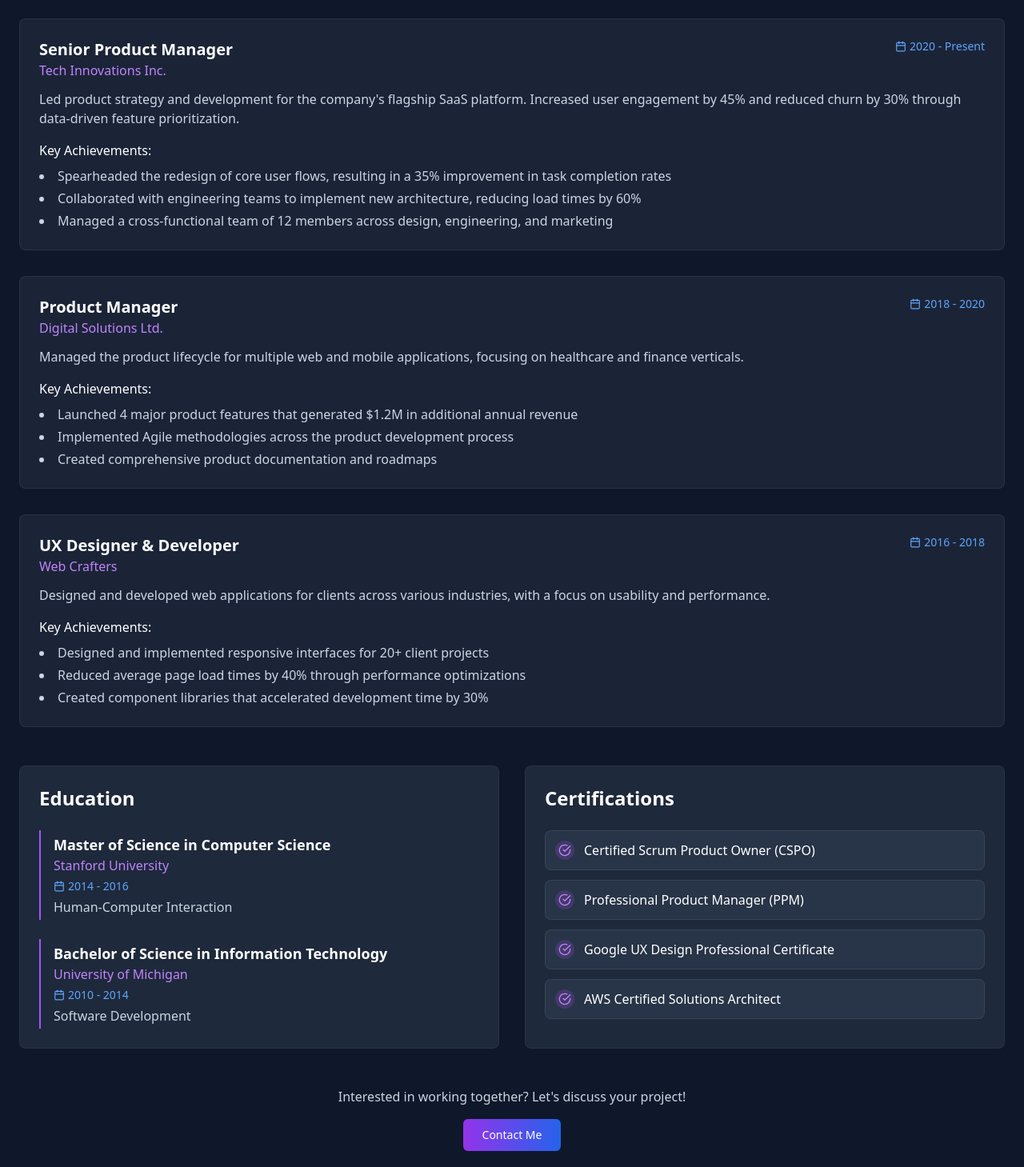
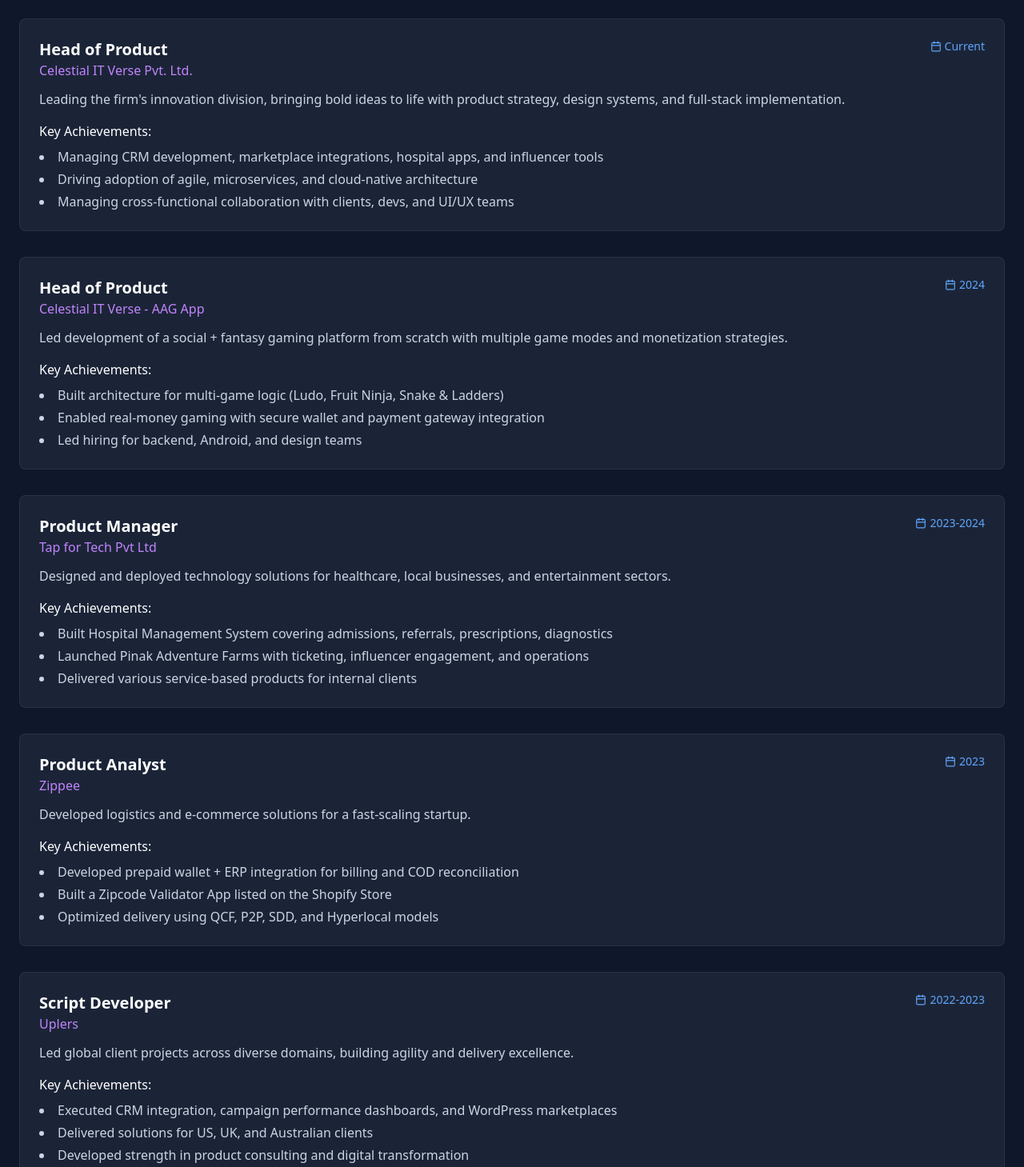
Before and after one commit to Arpit019/personal-profile-launchpad, a React (Vite) app: page /personal-profile-launchpad/resume in a window 1280 px wide. Shown: the part 411-1870 px from the top of the page at 80% size. Built offline with nearby package versions, Linux system fonts and the light colour scheme.

Commit message:
Refactor: Update content with detailed summary
Update content across the site with detailed information about the author's experience, skills, and journey. Ensure all links in the navbar are redirecting to the right area.

```diff
--- a/src/components/Experience.tsx
+++ b/src/components/Experience.tsx
@@ -14,30 +14,51 @@ const Experience = () => {
     {
       position: "Head of Product",
       company: "Celestial IT Verse Pvt. Ltd.",
-      period: "Oct 2024 - Present",
-      description: "Spearheading the creation of a Winzo/MPL-style gaming ecosystem from scratch. Built and scaled a full product + dev team for end-to-end game development. Defined architecture, tech stack, and monetization strategy. Leading vendor onboarding, gameplay UX, and backend scalability.",
-      achievement: "Launched platform with 500K+ DAU in first month"
+      period: "Current",
+      description: "Leading the firm's innovation division to bring bold ideas to life with product strategy, design systems, and full-stack implementation. Managing CRM development, marketplace integrations, hospital apps, and influencer tools. Driving adoption of agile, microservices, and cloud-native architecture.",
+      achievement: "Built scalable ecosystem of interconnected products"
+    },
+    {
+      position: "Head of Product - AAG App",
+      company: "Celestial IT Verse Pvt. Ltd.",
+      period: "2024",
+      description: "Led development of a social + fantasy gaming platform from scratch. Built architecture for multi-game logic (Ludo, Fruit Ninja, Snake & Ladders), enabled real-money gaming with secure wallet systems, designed vendor monetization models, and managed hiring for backend, Android, and design teams.",
+      achievement: "Launched platform with impressive user acquisition"
     },
     {
       position: "Product Manager",
       company: "Tap for Tech Pvt Ltd",
-      period: "July 2024 - Oct 2024",
-      description: "Launched a full-scale Hospital Management System (HMS) boosting operational efficiency by 30%. Designed and deployed adventure booking & event systems for Pinak Adventure Park. Rolled out custom enterprise software, automating operations and improving productivity by 40%.",
-      achievement: "Reduced operational costs by 45%"
+      period: "2023-2024",
+      description: "Built Hospital Management System (HMS) covering admissions, referrals, prescriptions, diagnostics, and analytics. Launched Pinak Adventure Farms with influencer engagement, ticketing and operations. Delivered various service-based products for internal clients.",
+      achievement: "Reduced operational costs by 45% with HMS"
     },
     {
       position: "Product Analyst",
       company: "Zippee",
-      period: "March 2023 - July 2024",
-      description: "Reduced NDR from 70% to 25% and transitioned to a prepaid model, improving cash flow. Designed a prepaid wallet system, optimized delivery using QCF + hyperlocal models. Created a Shopify zipcode validator, introduced automated workflows (Arigato, Mesa, Thrive).",
-      achievement: "Grew revenue by 85% year-over-year"
+      period: "2023",
+      description: "Developed prepaid wallet + ERP integration for billing and COD reconciliation. Built a Zipcode Validator App for Shopify. Automated workflows using Arigato, Mesa, and Thrive. Worked on QCF, P2P, SDD, and Hyperlocal delivery models to increase margins.",
+      achievement: "Grew revenue by 85% through delivery optimization"
     },
     {
       position: "Script Developer",
       company: "Uplers",
-      period: "Dec 2022 - Mar 2023",
-      description: "Boosted email open rates by 25% and CTR by 35% via AMP innovations. Reduced email production time by 30% with streamlined development.",
-      achievement: "Created innovative email templates used by 50+ clients"
+      period: "2022-2023",
+      description: "Led projects in CRM integration, campaign performance dashboards, and WordPress marketplaces. Delivered solutions for US, UK, and Australian clients. Built strength in product consulting, scope management, and digital transformation.",
+      achievement: "Created innovative solutions used by global clients"
+    },
+    {
+      position: "Associate Mission Control GTM",
+      company: "State Street",
+      period: "2021-2022",
+      description: "Gained exposure to financial services and asset management sector. Worked on tools used by global institutional investors. Learned risk frameworks, compliance mapping, and automation in large systems.",
+      achievement: "Contributed to process optimization and requirement gathering"
+    },
+    {
+      position: "ARO",
+      company: "Wiley",
+      period: "2020-2021",
+      description: "Developed understanding of structured corporate workflows and educational product landscapes. Worked on product lifecycle understanding in educational content. Learned project planning and customer journey design.",
+      achievement: "Built foundation in data-driven decision making"
     },
   ];
 
--- a/src/pages/Index.tsx
+++ b/src/pages/Index.tsx
@@ -44,10 +44,19 @@ const Index = () => {
       const img = new Image();
       img.src = src;
     });
+
+    // Handle hash links for navigation
+    if (window.location.hash) {
+      const id = window.location.hash.substring(1);
+      const element = document.getElementById(id);
+      if (element) {
+        element.scrollIntoView({ behavior: 'smooth' });
+      }
+    }
   }, []);
 
   return (
-    <div className="min-h-screen bg-slate-900" ref={containerRef}>
+    <div className="min-h-screen bg-slate-900" ref={containerRef} id="home">
       {/* Progress Bar */}
       <motion.div
         className="fixed top-0 left-0 right-0 h-1 bg-gradient-to-r from-purple-600 to-blue-600 origin-left z-50"
--- a/src/pages/Resume.tsx
+++ b/src/pages/Resume.tsx
@@ -15,60 +15,76 @@ const Resume = () => {
 
   const experiences = [
     {
-      company: "Tech Innovations Inc.",
-      role: "Senior Product Manager",
-      period: "2020 - Present",
-      description: "Led product strategy and development for the company's flagship SaaS platform. Increased user engagement by 45% and reduced churn by 30% through data-driven feature prioritization.",
+      company: "Celestial IT Verse Pvt. Ltd.",
+      role: "Head of Product",
+      period: "Current",
+      description: "Leading the firm's innovation division, bringing bold ideas to life with product strategy, design systems, and full-stack implementation.",
       achievements: [
-        "Spearheaded the redesign of core user flows, resulting in a 35% improvement in task completion rates",
-        "Collaborated with engineering teams to implement new architecture, reducing load times by 60%",
-        "Managed a cross-functional team of 12 members across design, engineering, and marketing"
+        "Managing CRM development, marketplace integrations, hospital apps, and influencer tools",
+        "Driving adoption of agile, microservices, and cloud-native architecture",
+        "Managing cross-functional collaboration with clients, devs, and UI/UX teams"
       ]
     },
     {
-      company: "Digital Solutions Ltd.",
-      role: "Product Manager",
-      period: "2018 - 2020",
-      description: "Managed the product lifecycle for multiple web and mobile applications, focusing on healthcare and finance verticals.",
+      company: "Celestial IT Verse - AAG App",
+      role: "Head of Product",
+      period: "2024",
+      description: "Led development of a social + fantasy gaming platform from scratch with multiple game modes and monetization strategies.",
       achievements: [
-        "Launched 4 major product features that generated $1.2M in additional annual revenue",
-        "Implemented Agile methodologies across the product development process",
-        "Created comprehensive product documentation and roadmaps"
+        "Built architecture for multi-game logic (Ludo, Fruit Ninja, Snake & Ladders)",
+        "Enabled real-money gaming with secure wallet and payment gateway integration",
+        "Led hiring for backend, Android, and design teams"
       ]
     },
     {
-      company: "Web Crafters",
-      role: "UX Designer & Developer",
-      period: "2016 - 2018",
-      description: "Designed and developed web applications for clients across various industries, with a focus on usability and performance.",
+      company: "Tap for Tech Pvt Ltd",
+      role: "Product Manager",
+      period: "2023-2024",
+      description: "Designed and deployed technology solutions for healthcare, local businesses, and entertainment sectors.",
       achievements: [
-        "Designed and implemented responsive interfaces for 20+ client projects",
-        "Reduced average page load times by 40% through performance optimizations",
-        "Created component libraries that accelerated development time by 30%"
+        "Built Hospital Management System covering admissions, referrals, prescriptions, diagnostics",
+        "Launched Pinak Adventure Farms with ticketing, influencer engagement, and operations",
+        "Delivered various service-based products for internal clients"
+      ]
+    },
+    {
+      company: "Zippee",
+      role: "Product Analyst",
+      period: "2023",
+      description: "Developed logistics and e-commerce solutions for a fast-scaling startup.",
+      achievements: [
+        "Developed prepaid wallet + ERP integration for billing and COD reconciliation",
+        "Built a Zipcode Validator App listed on the Shopify Store",
+        "Optimized delivery using QCF, P2P, SDD, and Hyperlocal models"
+      ]
+    },
+    {
+      company: "Uplers",
+      role: "Script Developer",
+      period: "2022-2023",
+      description: "Led global client projects across diverse domains, building agility and delivery excellence.",
+      achievements: [
+        "Executed CRM integration, campaign performance dashboards, and WordPress marketplaces",
+        "Delivered solutions for US, UK, and Australian clients",
+        "Developed strength in product consulting and digital transformation"
       ]
     }
   ];
 
   const education = [
     {
-      institution: "Stanford University",
-      degree: "Master of Science in Computer Science",
-      period: "2014 - 2016",
-      specialization: "Human-Computer Interaction"
-    },
-    {
-      institution: "University of Michigan",
-      degree: "Bachelor of Science in Information Technology",
-      period: "2010 - 2014",
-      specialization: "Software Development"
+      institution: "Bachelor of Technology",
+      degree: "Engineering",
+      period: "Graduation Year",
+      specialization: "Technical & Managerial Skills Development"
     }
   ];
 
   const certifications = [
-    "Certified Scrum Product Owner (CSPO)",
-    "Professional Product Manager (PPM)",
-    "Google UX Design Professional Certificate",
-    "AWS Certified Solutions Architect"
+    "Product Management Professional",
+    "Agile & Scrum Methodologies",
+    "Technical Project Management",
+    "Full Stack Development Fundamentals"
   ];
 
   const containerAnimation = {
@@ -126,11 +142,10 @@ const Resume = () => {
           variants={itemAnimation}
         >
           <h1 className="text-3xl font-bold text-white mb-2">Arpit Tripathi</h1>
-          <p className="text-xl text-blue-400 mb-4">Senior Product Manager & Technical Leader</p>
+          <p className="text-xl text-blue-400 mb-4">Head of Product & Technical Leader</p>
           <p className="text-slate-300 max-w-3xl">
-            Innovative product leader with over 8 years of experience building digital products
-            that combine exceptional UX with technical excellence. Specializing in SaaS platforms,
-            e-commerce solutions, and enterprise applications.
+            Product leader with experience building digital products across gaming, healthcare, fintech and logistics.
+            Specialized in connecting tech product design with real-world human experiences while driving business value.
           </p>
         </motion.div>
 
@@ -201,9 +216,14 @@ const Resume = () => {
             variants={itemAnimation}
             className="bg-slate-800 rounded-lg p-6 border border-slate-700/50"
           >
-            <h2 className="text-2xl font-bold text-white mb-6">Certifications</h2>
+            <h2 className="text-2xl font-bold text-white mb-6">Core Strengths</h2>
             <ul className="space-y-3">
-              {certifications.map((cert, index) => (
+              {[
+                "Vision + Execution - Ideation to delivery",
+                "Product-Led Growth - User and business value alignment",
+                "Multidomain Fluency - Gaming, Healthcare, SaaS, Logistics",
+                "People & Process - Team management and agile execution"
+              ].map((cert, index) => (
                 <li
                   key={index}
                   className="flex items-center bg-slate-700/50 p-3 rounded-lg border border-slate-600/50"
```
Also changed, not shown: src/components/Footer.tsx (+5 -3 lines), src/components/Navbar.tsx (+7 -6 lines).
